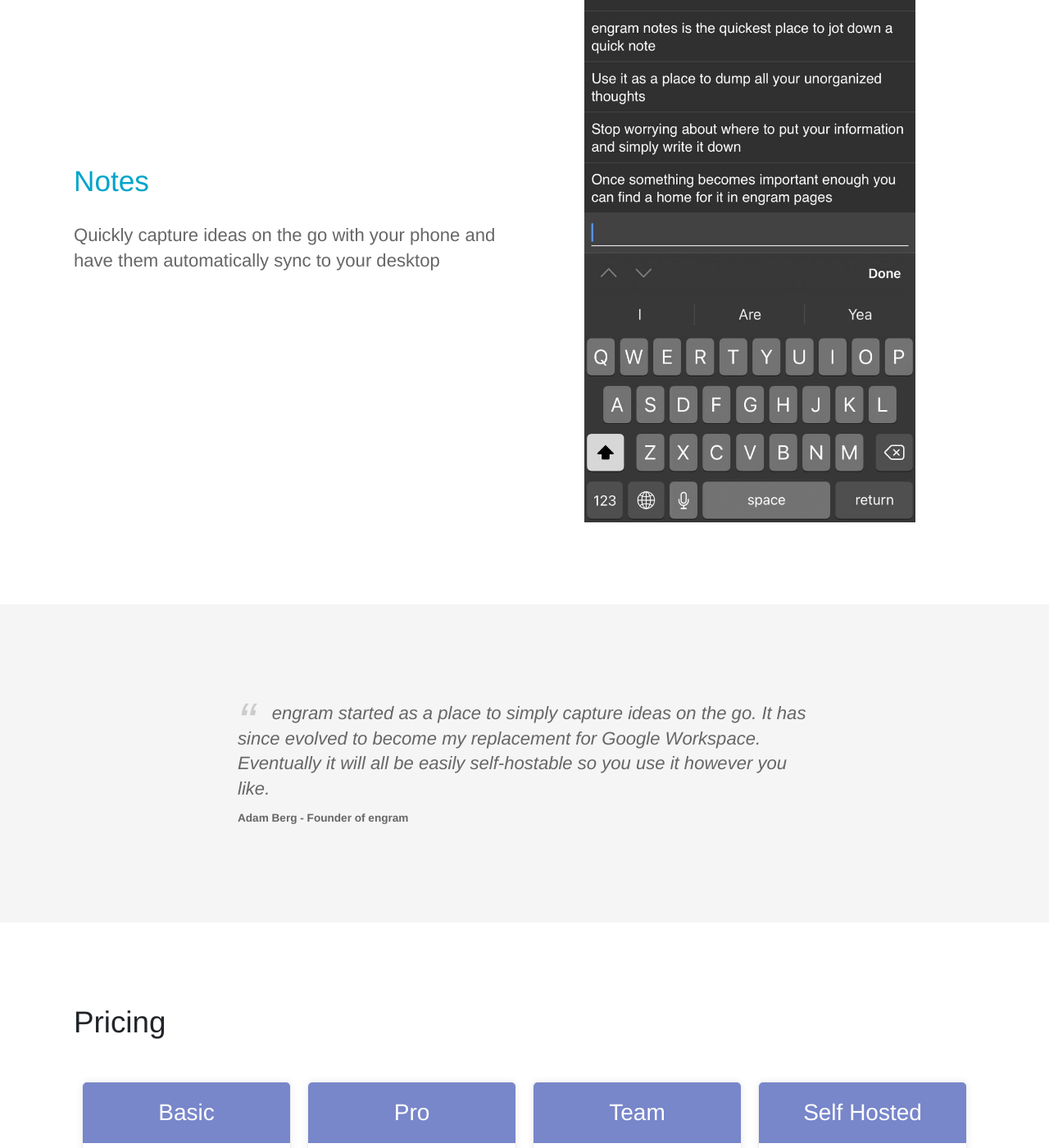
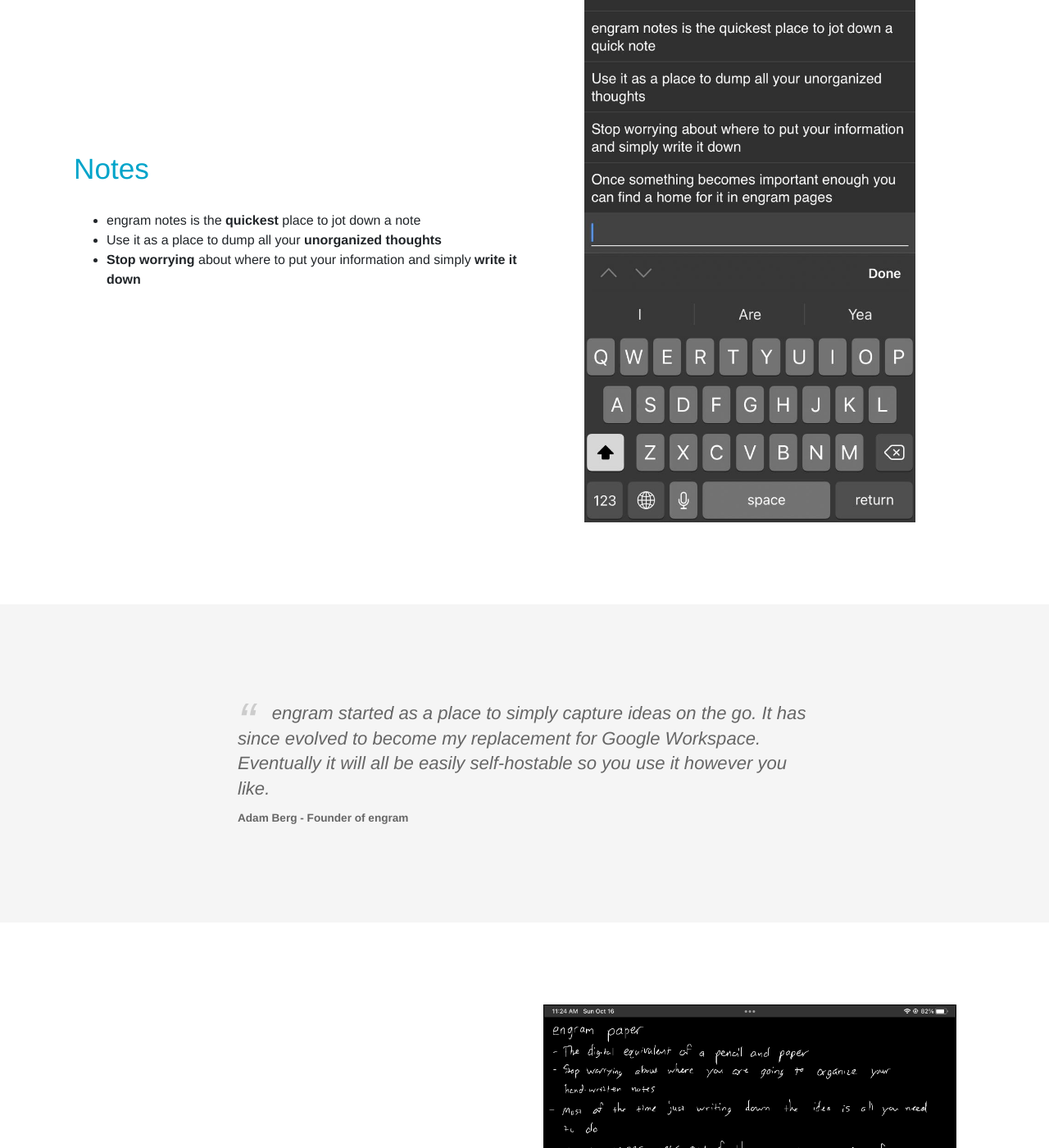
Before and after one commit to engramhq/engram-product-site, a Jekyll site: the page built from index.html, in a window 1280 px wide and 1400 px high, scrolled down 1143 px. Shown: the whole window at 82% size. Built offline with Jekyll 4.4.1, drawn with Linux system fonts in a browser that asks for light colours; some of the changed text lies outside the part shown.

Commit message:
Add paper

```diff
--- a/index.html
+++ b/index.html
@@ -74,10 +74,14 @@
     <div class="container flex">
       <div class="text editable">
         <h2><a href="https://notes.engramhq.xyz">Notes</a></h2>
-        <p>Quickly capture ideas on the go with your phone and have them automatically sync to your desktop</p>
+        <ul>
+          <li>engram notes is the <strong>quickest</strong> place to jot down a note</li>
+          <li>Use it as a place to dump all your <strong>unorganized thoughts</strong></li>
+          <li><strong>Stop worrying</strong> about where to put your information and simply <strong>write it down</strong></li>
+        </ul>
       </div>
       <div class="image">
-        <img src="{{ site.baseurl }}/images/engram-notes.jpg" alt="engram mobile" />
+        <img src="{{ site.baseurl }}/images/engram-notes.jpg" alt="engram notes" />
       </div>
     </div>
   </section>
@@ -92,6 +96,23 @@
             use it however you like.</p>
           <p class="editable author">Adam Berg - Founder of engram</p>
         </blockquote>
+      </div>
+    </div>
+  </section>
+
+  <section>
+    <div class="container flex">
+      <div class="text editable">
+        <h2><a href="https://paper.engramhq.xyz">Paper</a></h2>
+        <ul>
+          <li>The digital equivalent of a pencil and paper</li>
+          <li><strong>Stop worrying</strong> about where to organize your hand-written notes</li>
+          <li>Most of the time just <strong>writing down the idea</strong> is all you need</li>
+          <li>engram paper gets out of the way so you can <strong>focus</strong> on fleshing out your ideas</li>
+        </ul>
+      </div>
+      <div class="image">
+        <img src="{{ site.baseurl }}/images/engram-paper.png" alt="engram paper" style="border: 1px solid black" />
       </div>
     </div>
   </section>
```
Also changed, not shown: images/engram-paper.png (added).
